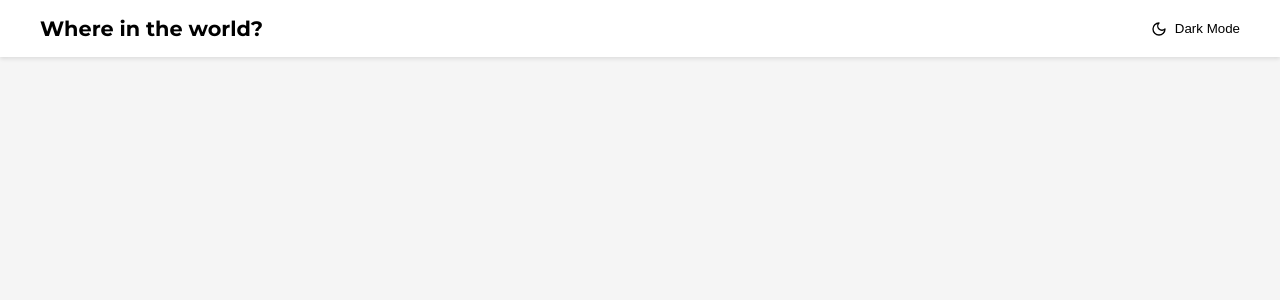
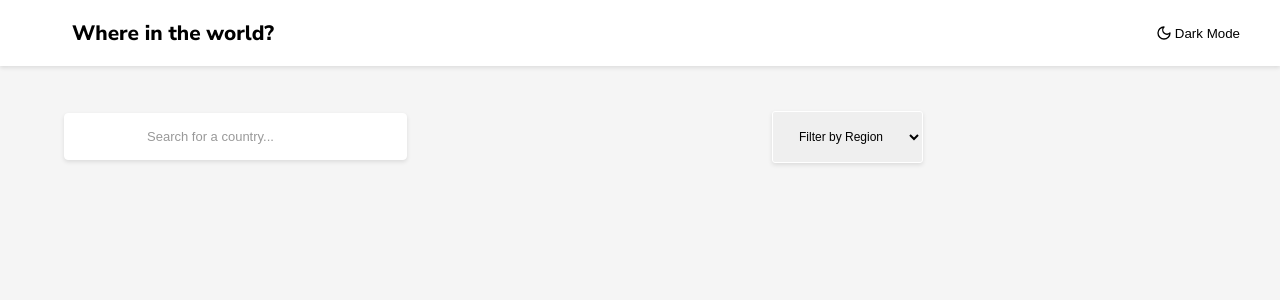
Before and after one commit to lois-narh/Countries-App-with-REST-API, a React (Vite) app: page / in a window 1280 px wide. Shown: the top 300 px of the page. Built offline with nearby package versions, Linux system fonts and the light colour scheme; the HTML template or start-up script is replaced by a standard one.

Commit message:
Added searchbar and country options

```diff
--- a/src/App.tsx
+++ b/src/App.tsx
@@ -1,11 +1,32 @@
-
+import React, {useState} from 'react';
 import Navbar from './components/Navbar.tsx';
 import './index.css';
 
 const App = () => {
+  const [searchTerm, setSearchTerm] = useState('');
+  const [region, setRegion] = useState('');
+
   return(
     <div>
       <Navbar />
+
+      <input
+        type="text"
+        placeholder="Search for a country..."
+        value={searchTerm}
+        onChange={(e) => setSearchTerm(e.target.value)}
+      />
+      <select
+        value={region}
+        onChange={(e) => setRegion(e.target.value)}
+      >
+        <option value="">Filter by Region</option>
+        <option value="Africa">Africa</option>
+        <option value="America">America</option>
+        <option value="Asia">Asia</option>
+        <option value="Europe">Europe</option>
+        <option value="Oceania">Oceania</option>
+      </select>
     </div>
   );
 }
--- a/src/index.css
+++ b/src/index.css
@@ -1,4 +1,5 @@
-@import url('https://fonts.googleapis.com/css2?family=Montserrat:ital,wght@0,100..900;1,100..900&display=swap');
+
+@import url('https://fonts.googleapis.com/css2?family=Nunito+Sans:ital,opsz,wght@0,6..12,200..1000;1,6..12,200..1000&display=swap');
 
 * {
   margin: 0;
@@ -8,14 +9,14 @@
 
 body {
   background-color: #f5f5f5;
-  font-family: 'Montserrat', sans-serif;
+  font-family: 'Nunito Sans', sans-serif;
 }
 
 .navbar {
   display: flex;
   justify-content: space-between;
   align-items: center;
-  padding: 16px 40px;
+  padding: 19px 40px;
   background-color: #ffffff;
   box-shadow: 0 2px 4px rgba(0, 0, 0, 0.1);
 }
@@ -23,6 +24,8 @@ body {
 .navbar h1 {
   color: #000;
   font-size: 1.3rem;
+  font-weight: 800;
+  margin-left: 2rem;
 
 }
 .navbar button{
@@ -30,7 +33,37 @@ body {
   background-color: #ffffff;
   color: #000000;
   cursor: pointer;
+  font-weight: 300;
 }
 .moon-icon {
    margin-left: 55rem;
 }
+input{
+  border: 1px solid #fff;
+  border-radius: 4px;
+  padding: 15px 82px;
+  margin: 45px;
+  box-shadow: 0 2px 4px rgba(0, 0, 0, 0.1);
+  margin-left: 4rem;
+}
+input::placeholder {
+  color: #999;
+  font-size: 13px;
+  display: flex;
+}
+select {
+  border: 1px solid #fff;
+  border-radius: 3px;
+  padding: 17px 22px;
+  margin: 45px;
+  box-shadow: 0 2px 4px rgba(0, 0, 0, 0.1);
+  color: #000;
+  margin-left: 20rem;
+  font-size: 12px;
+
+}
+select option {
+  color: #000;
+  font-size: 12px;
+
+}
```
